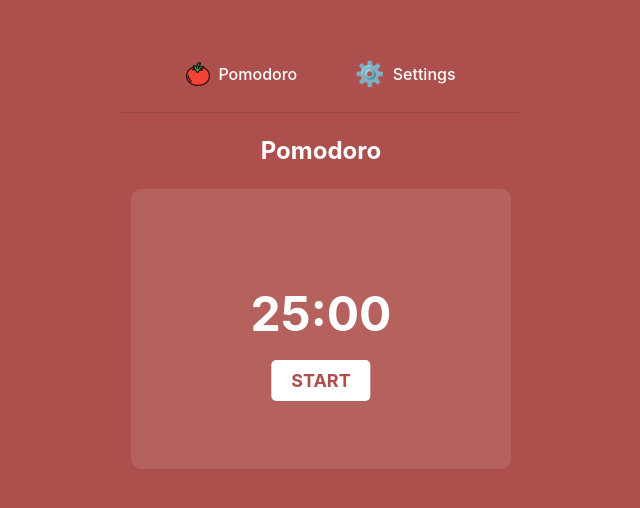
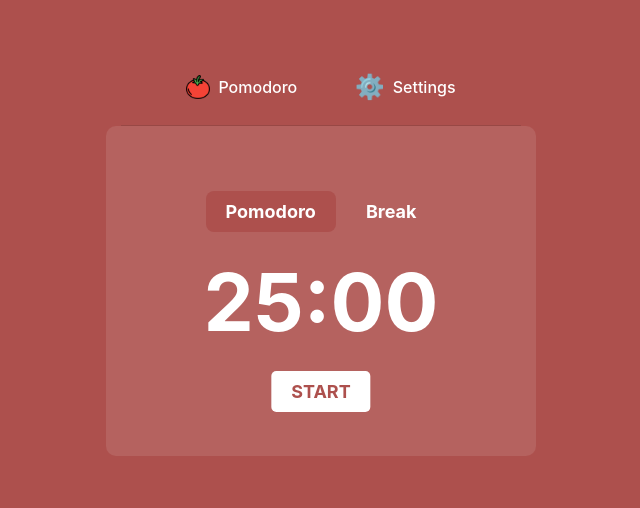
Before and after one commit to hongmiao-wu/pomodoro-timer, a React (Vite) app: page / in a window 1280 px wide. Shown: the part 148-656 px from the top of the page, without its empty margins (319-959 px from the left). Built offline with nearby package versions, Linux system fonts and the light colour scheme.

Commit message:
moved the phases as tabs into the timer component

```diff
--- a/src/App.jsx
+++ b/src/App.jsx
@@ -24,7 +24,7 @@ function App() {
     <div className={appClass}>
       <Banner onSettingsClick={() => setIsSettingsOpen(true)} />
       <Divider />
-      <h2>{phase === 'pomodoro' ? 'Pomodoro' : 'Break'}</h2>
+      {/* <h2>{phase === 'pomodoro' ? 'Pomodoro' : 'Break'}</h2> */}
       <Timer
         time={time}
         isRunning={isRunning}
--- a/src/Timer.css
+++ b/src/Timer.css
@@ -1,12 +1,12 @@
 .timer {
     padding: 40px;
     border-radius: 10px;
-    font-size: 48px;
+    font-size: 80px;
     font-weight: bold;
     color: white;
     text-align: center;
-    width: 300px;
-    height: 200px; /* Adjust height to accommodate buttons */
+    width: 350px;
+    height: 250px; /* Adjust height to accommodate buttons */
     display: flex;
     align-items: center;
     justify-content: center;
@@ -19,6 +19,31 @@
 
   .break .timer {
     background-color: var(--break-container-bg);
+  }
+
+  .tabs {
+    display: flex;
+    justify-content: center;
+    margin-bottom: 10px;
+  }
+
+  .tab-button {
+    background: none;
+    border: none;
+    color: white;
+    font-size: 18px;
+    font-weight: bold;
+    cursor: pointer;
+    padding: 10px 20px;
+    margin: 0 5px;
+  }
+
+  .pomodoro .tab-button.active {
+    background-color: var(--pomodoro-bg);
+  }
+
+  .break .tab-button.active {
+    background-color: var(--break-bg);
   }
 
   .button-container {
--- a/src/Timer.jsx
+++ b/src/Timer.jsx
@@ -43,6 +43,20 @@ function Timer({ time, isRunning, setTime, onTimerEnd, setIsRunning, settings, p
 
   return (
     <div className="timer">
+      <div className="tabs">
+        <button
+          className={`tab-button ${phase === 'pomodoro' ? 'active' : ''}`}
+          onClick={() => handleSwitchPhase('pomodoro')}
+        >
+          Pomodoro
+        </button>
+        <button
+          className={`tab-button ${phase === 'break' ? 'active' : ''}`}
+          onClick={() => handleSwitchPhase('break')}
+        >
+          Break
+        </button>
+      </div>
       <div>{formatTime(time)}</div>
       <div className="button-container">
         <button className="start-pause-button" onClick={handleStartPause}>
```
